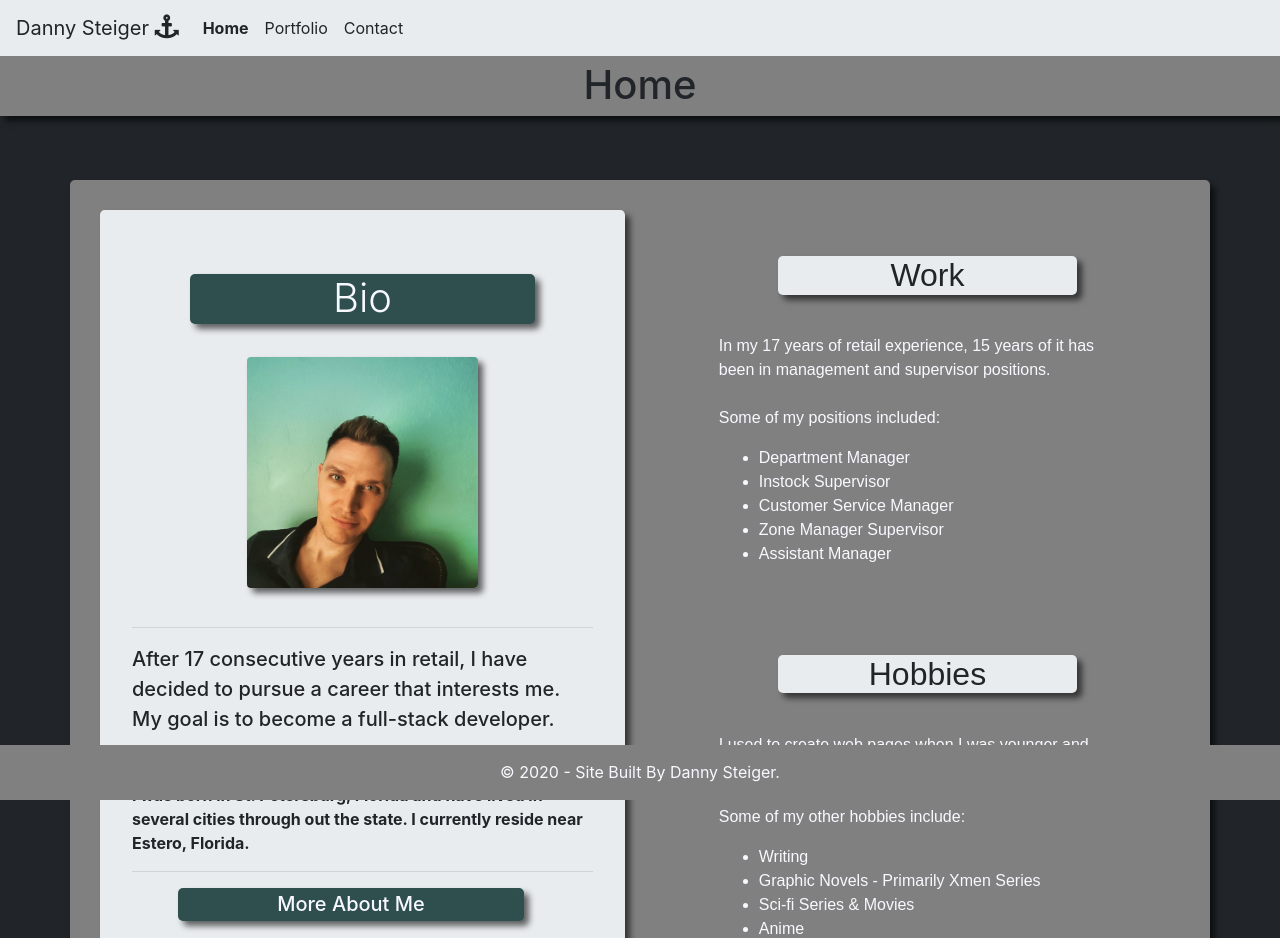
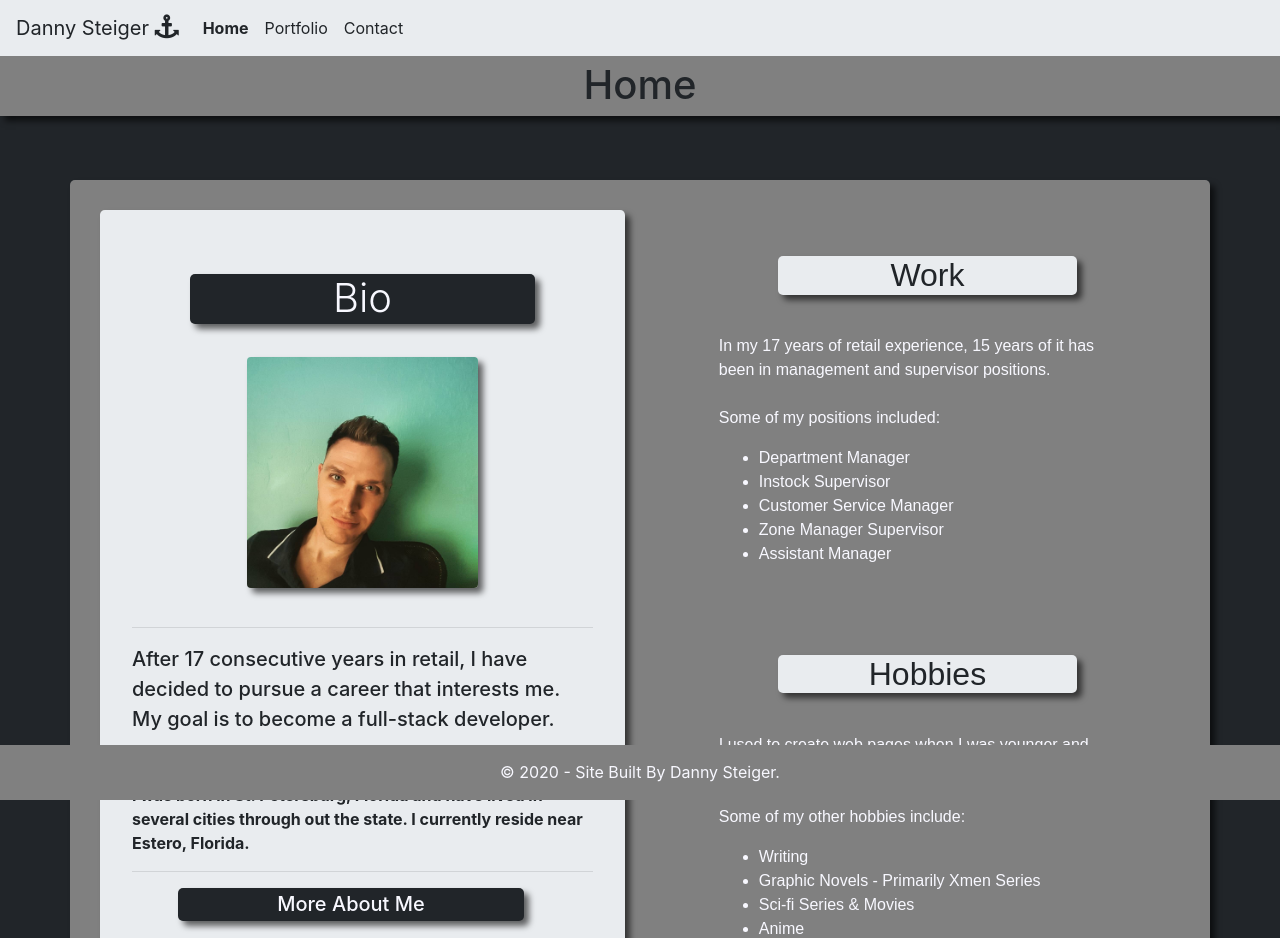
Before and after one commit to ddsteig/portfolio, a plain HTML site: page index.html in a window 1280 px wide. Shown: the top 938 px of the page. Drawn offline with nearby package versions, Linux system fonts and the light colour scheme; a web font is replaced by a local one.

```diff
--- a/style.css
+++ b/style.css
@@ -35,6 +35,7 @@ body {
 .active {
   font-weight: bold;
 }
+
 /* Container placed around jumbotron on index, card-deck on portfolio, and form on contact */
 .container {
   border-radius: 5px;
@@ -70,7 +71,7 @@ body {
   font-size: 40px;
   padding-top: 0;
   margin-bottom: 10px;
-  background-color: darkslategray;
+  background-color:  #212529;
   color: ghostwhite;
 }
 
@@ -98,7 +99,7 @@ body {
 h5 {
   border-radius: 5px;
   width: 75%;
-  background: darkslategray;
+  background:  #212529;
   color: ghostwhite;
   text-align: center;
   padding: 1%;
```
Also changed, not shown: portfolio.html (+1 -1 lines).
